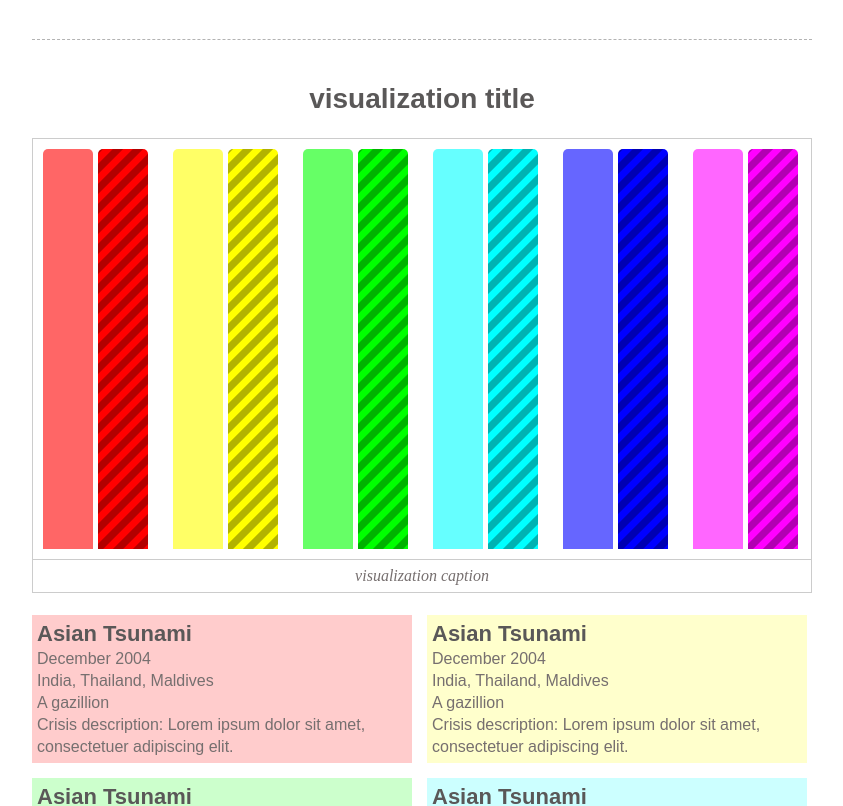
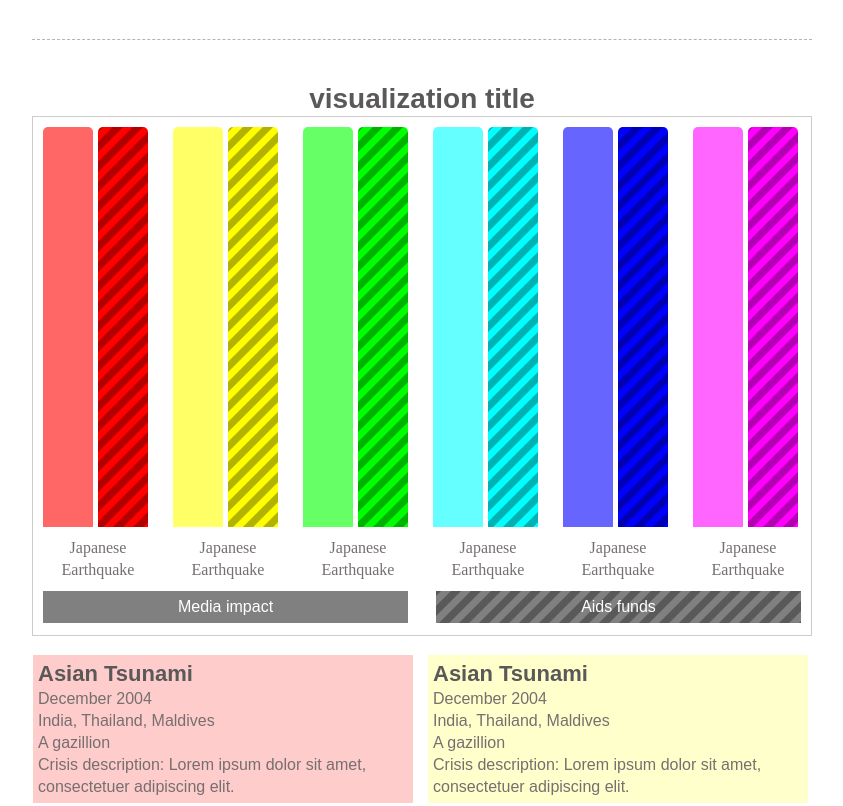
Before and after one commit to markdurrant/DDC-template-, a plain HTML site: page index.html in a window 1280 px wide. Shown: the part 427-1233 px from the top of the page, without its empty margins (218-1061 px from the left). Drawn offline with nearby package versions, Linux system fonts and the light colour scheme; a web font is replaced by a local one.

Commit message:
css vizulasiation

```diff
--- a/index.html
+++ b/index.html
@@ -23,7 +23,7 @@
   <header class="header">
 
   <!-- project title -->
-    <h1 class="title">The </h1>
+    <h1 class="title">Folow the money</h1>
 
   </header>
 
@@ -47,7 +47,7 @@
       <div class="visualization-container">
 
         <!-- visualization  element (link to JS)-->
-        <div id="visualization">
+        <div id="graph">
 
           <div class="crisis-1">
             <div class="media"></div>
@@ -76,10 +76,19 @@
 
         </div>
 
-        <!-- visualization caption -->
-        <span class="visualization-caption">visualization caption</span>
+        <div class="graph-titles">
+          <div class="graph-title">Japanese Earthquake</div>
+          <div class="graph-title">Japanese Earthquake</div>
+          <div class="graph-title">Japanese Earthquake</div>
+          <div class="graph-title">Japanese Earthquake</div>
+          <div class="graph-title">Japanese Earthquake</div>
+          <div class="graph-title">Japanese Earthquake</div>
+        </div>
 
-      </div> <!-- end visualization-container -->
+        <div class="key">
+          <div class="key-media">Media impact</div>
+          <div class="key-funds">Aids funds</div>
+        </div>
 
         <ul class="crisis-container">
 
@@ -132,6 +141,8 @@
           </li>
 
         </ul>
+
+      </div> <!-- end visualization-container -->
 
     <!-- visualization description -->
     <p class="visualization-description">Lorem ipsum dolor sit amet, consectetuer adipiscing elit. Aenean commodo ligula eget dolor. Aenean massa. Cum sociis natoque penatibus et magnis dis parturient montes, nascetur ridiculus mus. Donec quam felis, ultricies nec, pellentesque eu, pretium quis, sem. Nulla consequat massa quis enim. Donec pede justo, fringilla vel, aliquet nec, vulputate eget, arcu. In enim justo, rhoncus ut, imperdiet a, venenatis vitae, justo. Nullam dictum felis eu pede mollis pretium.</p>
--- a/sass/styles.scss
+++ b/sass/styles.scss
@@ -142,27 +142,30 @@ $crisis-color-6: 300;
 }
 
 .visualization-title{
+  margin-bottom:0;
 
 }
 
 .visualization-container{
   border: 1px solid hsl(0,0,80);
+  height: 520px;
   width: 100%;
   margin-bottom: 22px;
 
 }
 
-#visualization{
+#graph{
   width: 760px;
   height: 400px;
   margin: 10px;
 
   [class*="#{crisis}"]{
     width: 110px;
-    height: 400px;
+    height: 100%;
     float: left;
     margin-right: 20px;
     position: relative;
+
 
     .media, .funds{
       position: absolute;
@@ -249,6 +252,38 @@ $crisis-color-6: 300;
   }
 }
 
+.graph-titles{
+  margin-left: 10px;
+}
+
+.graph-title{
+  width: 110px;
+  float: left;
+  margin-right: 20px;
+  text-align: center;
+
+  &:nth-child(6){
+    margin-right: 0;
+  }
+}
+
+.key div{
+  display: block;
+  width: 365px;
+  text-align: center;
+  margin: 10px;
+  background-color: hsl(0,0,50);
+  font-family: 'Droid Sans', sans-serif;
+  color: white;
+  float: left;
+  padding: 5px 0;
+
+  &:nth-child(2n){
+    float: right;
+    background-image: url("/images/stripe.png");
+  }
+}
+
 .visualization-caption{
   display: block;
   border-top: 1px solid hsl(0,0,80);
@@ -262,7 +297,8 @@ $crisis-color-6: 300;
 }
 
 .crisis-container{
-  padding-bottom: 40px;
+  margin-top: 22px;
+  float: left;
 }
 
 .crisis-container li{
@@ -313,8 +349,8 @@ $crisis-color-6: 300;
 }
 
 .ddc-blurb{
-  margin-top: 380px;
-  padding-top: 22px;
+  margin-top: 44px;
+  padding-top: 44px;
   border-top: 1px dashed hsl(0,0,70);
 }
 
```
Also changed, not shown: stylesheets/styles.css. Lines whose indentation alone changed are shown as unchanged.
